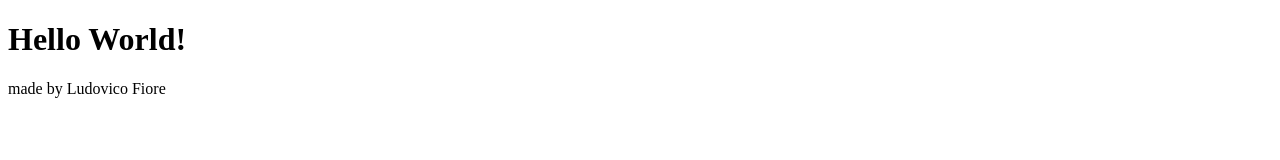
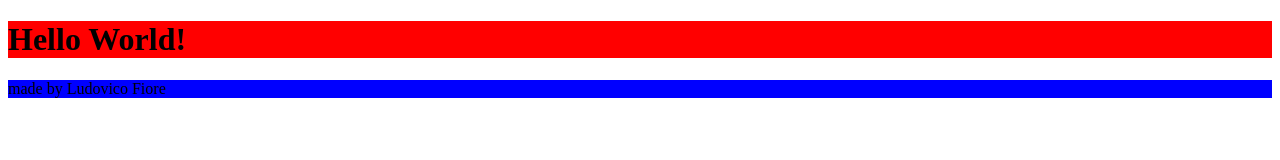
Before and after one commit to ludovicofiore/htmlcss-hello, a plain HTML site: page index.html in a window 1280 px wide. Drawn offline with Linux system fonts and the light colour scheme.

Commit message:
inserimento css

```diff
--- a/index.html
+++ b/index.html
@@ -4,6 +4,7 @@
     <meta charset="UTF-8">
     <meta name="viewport" content="width=device-width, initial-scale=1.0">
     <title>esercizio 18 aprile</title>
+    <link rel="stylesheet" href="style.css">
 </head>
 <body>
     <h1>Hello World!</h1>
--- /dev/null
+++ b/style.css
@@ -0,0 +1,7 @@
+h1 {
+    background-color: red;
+}
+
+footer {
+    background-color: blue;
+}
```
